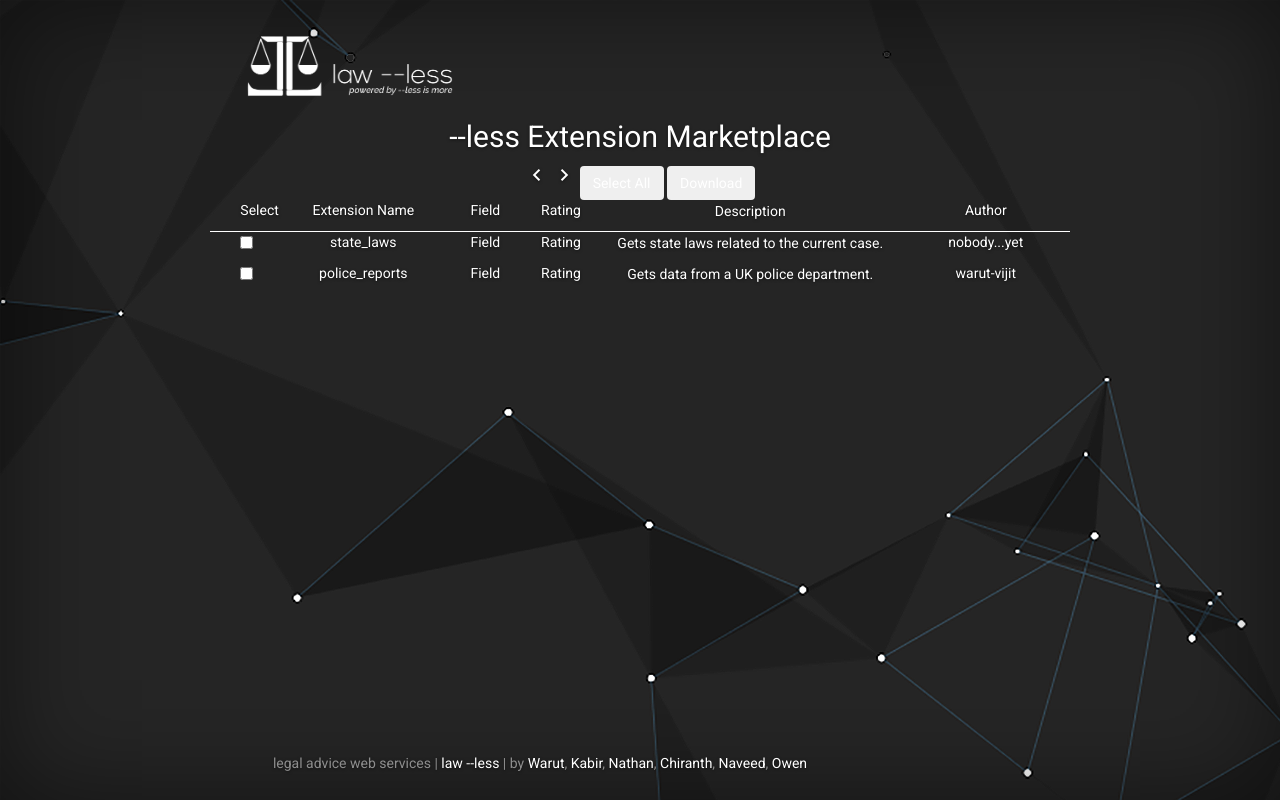
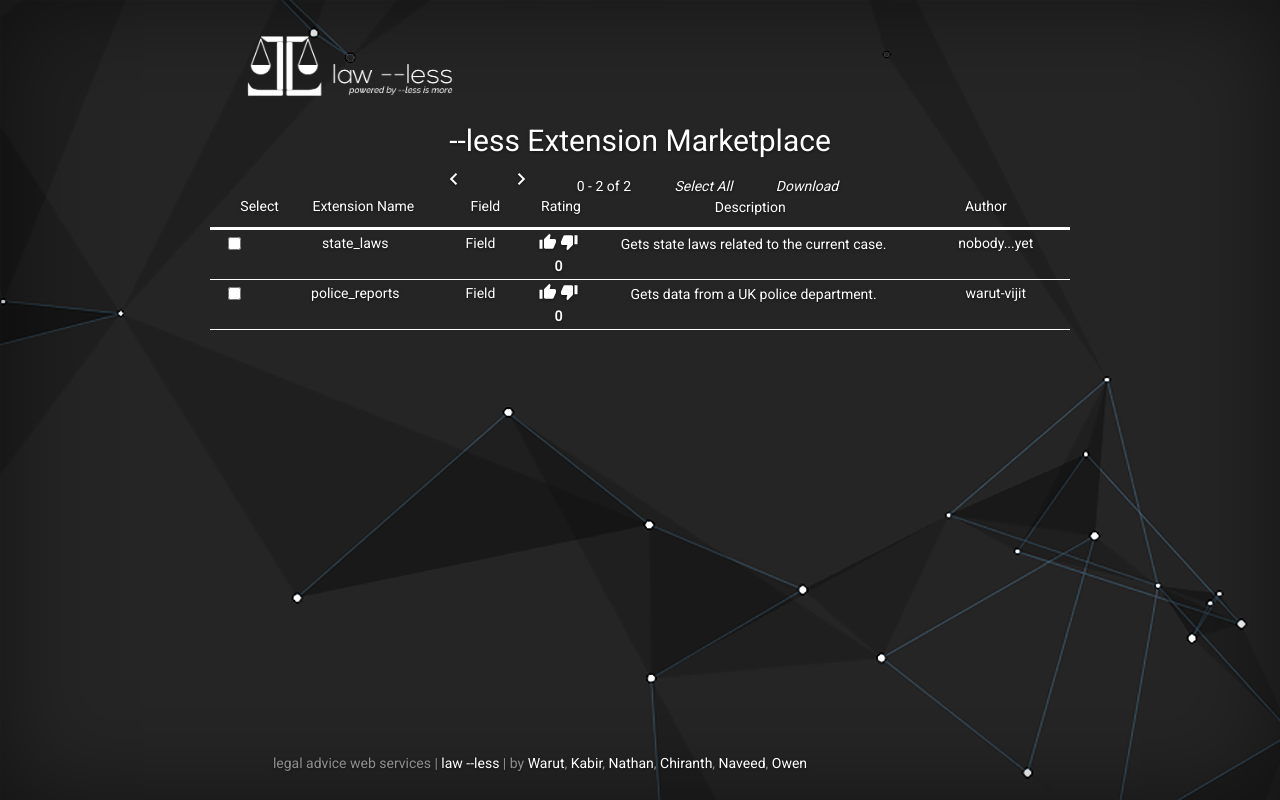
Before and after one commit to warut-vijit/law__--less, a Flask app: page /market in a window 1280 px wide. Run offline with Flask 2, Linux system fonts and the light colour scheme; data comes from the database, SQL or seed files in the repository; some libraries are stand-ins or nearby versions.

Commit message:
sqlalchemy integration, market ui/functions

```diff
--- a/app.py
+++ b/app.py
@@ -19,10 +19,6 @@ app.config['SQLALCHEMY_TRACK_MODIFICATIONS'] = False
 '''
 Endpoints for user interface delivery and document processing
 '''
-
-# initialize extensions
-print listdir('static/scripts/extensions')
-extensions = [f for f in listdir(join('static', 'scripts', 'extensions')) if not isfile(join('static', 'scripts', 'extensions', f))]
 
 def init_extensions():
     html_inject = ""
@@ -101,24 +97,47 @@ def market():
 def getextensions():
     offset = int(request.args.get('offset')) if 'offset' in request.args and request.args.get('offset').isdigit() else 0
     maxsize = int(request.args.get('maxsize')) if 'maxsize' in request.args and request.args.get('maxsize').isdigit() else 10
-    returned_extensions = []
-    for extension in extensions[offset:offset+maxsize]:
-        config_text = open(join('static', 'scripts', 'extensions', extension, 'config.json')).read()
-        config_json = json.loads(config_text)
-        ext_object = {"name":extension, "author":config_json["author"], "description":config_json["description"]}
-        returned_extensions.append(ext_object)
-    return jsonify(returned_extensions)
+    return jsonify([ext.get_dict() for ext in Extension.query.offset(offset).limit(maxsize).all()])
 
 '''
 Interact with database
 '''
 
 @app.route('/market/countextensions/',methods=['GET'])
-def countextensiions():
+def countextensions():
     return str(Extension.query.count())
 
+@app.route('/market/vote',methods=['GET'])
+def vote():
+    if 'id' in request.args and 'rating_points' in request.args and 'total_ratings' in request.args:
+        rating = request.args.get('rating_points')
+        total  = request.args.get('total_ratings')
+        Extension.query.get( request.args.get('id') ).rating_points = rating
+        Extension.query.get( request.args.get('id') ).total_ratings = total
+        db.session.commit()
+        return "success"
+
+'''
+Initialize database with local extensions
+'''
+db.app = app
 db.init_app(app)
 db.create_all(app=app)
+#db.create_all(app=app)
+extensions = [f for f in listdir(join('static', 'scripts', 'extensions')) if not isfile(join('static', 'scripts', 'extensions', f))]
+for extension in extensions:
+    if "config.json" in listdir(join('static', 'scripts', 'extensions', extension)):
+        config_text = open(join('static', 'scripts', 'extensions', extension, 'config.json')).read()
+        config_json = json.loads(config_text)
+        ext_object = Extension(
+            name=extension,
+            author=config_json["author"],
+            description=config_json["description"],
+            rating_points = 0,
+            total_ratings = 0
+        )
+        db.session.add(ext_object)
+        db.session.commit()
 
 if __name__ == '__main__':
     app.run(host='0.0.0.0', port=80, threaded=True, debug=True) #debug=True can be added for debugging
--- a/models.py
+++ b/models.py
@@ -6,5 +6,16 @@ class Extension(db.Model):
     id = db.Column(db.Integer, primary_key=True)
     name = db.Column(db.String(50), unique=True)
     author = db.Column(db.String(120))
+    description = db.Column(db.String(200))
     rating_points = db.Column(db.Integer)
     total_ratings = db.Column(db.Integer)
+
+    def get_dict(self):
+        return {
+            "id":self.id,
+            "name":self.name,
+            "author":self.author,
+            "description":self.description,
+            "rating_points":self.rating_points,
+            "total_ratings":self.total_ratings
+        }
--- a/static/scripts/market.js
+++ b/static/scripts/market.js
@@ -1,30 +1,48 @@
 var app = angular.module('marketApp', []);
 app.controller('marketCtrl', function($scope, $http) {
-    var position = 0;
-    var total_extensions = 0;
+    $scope.position = 0;
+    $scope.total_extensions = 0;
     $scope.extensions = "";
 
     //initialize list
     get_batch(0);
+    get_total_extensions();
 
     $scope.previous_batch = function() {
-        position = Math.max(position-10, 0);
+        $scope.position = Math.max($scope.position-10, 0);
+        get_batch($scope.position)
+        console.log("Backtracked to position "+$scope.position)
     }
     $scope.next_batch = function() {
-        position = Math.min(position+10, total_extensions);
+        $scope.position = Math.min($scope.position+10, $scope.total_extensions);
+        get_batch($scope.position)
+        console.log("Advanced to position "+$scope.position)
+    }
+    $scope.vote = function(extension, value) {
+        extension.rating_points += value;
+        extension.total_ratings += 1; // add vote
+        put_vote(extension["id"], extension.rating_points, extension.total_ratings);
+        console.log("Vote submitted, value set to "+rating_points);
     }
 
     // helper functions
     $scope.select_all = function() {
-        alert("selecting");
-        document.getElementsByClassName("checkbox").forEach(function(element){
-            element.value = true;
-        });
+        var checkboxes = document.getElementsByClassName("checkbox");
+        for(var index = 0; index<checkboxes.length; index++){
+            checkboxes[index].checked = true;
+        }
+    }
+    $scope.end_batch = function() {
+        return Math.min($scope.position+10, $scope.total_extensions)
     }
 
     // backend calls
     function get_batch(offset) {
-        $http.get("/market/getextensions")
+        $http({
+            url: "/market/getextensions",
+            method: "GET",
+            params: {offset: offset}
+        })
         .then(function(response) {
             console.log("response received: "+response.data);
             $scope.extensions = response.data;
@@ -37,10 +55,22 @@ app.controller('marketCtrl', function($scope, $http) {
         $http.get("/market/countextensions")
         .then(function(response) {
             console.log("response received: "+response.data);
-            total_extensions = response.data;
+            $scope.total_extensions = response.data;
         }, function(response) {
             //Second function handles error
-            console.log("error fetching extensions");
+            console.log("error counting extensions");
+        });
+    }
+    function put_vote(id, rating_points, total_ratings) {
+        $http({
+            url: "/market/vote",
+            method: "GET",
+            params: {id: id, rating_points: rating_points, total_ratings: total_ratings}
+        })
+        .then(function(response){
+            console.log("successfully voted for extension id "+id);
+        }, function(response){
+            console.log("error occurred while voting");
         });
     }
 });
--- a/static/styles/cover.css
+++ b/static/styles/cover.css
@@ -198,5 +198,28 @@ body {
  */
 
 .market-table > div:first-child {
+  border-bottom: 3px solid white;
+}
+
+.nav_bar i,span {
+  margin-left: 20px;
+  margin-right: 20px;
+}
+
+.market-table > div.ext-row {
+  padding: 3px;
   border-bottom: 1px solid white;
+  text-align: center;
 }
+
+.market-table > div.ext-row:hover {
+  background-color: rgba(0,0,0,0.3);
+}
+
+.redstyle {
+  color: #c44b4b;
+}
+
+.greenstyle {
+  color: #98c229;
+}
--- a/templates/market.html
+++ b/templates/market.html
@@ -65,12 +65,12 @@
             <div>
               <h2>--less Extension Marketplace</h2>
             </div>
-            <div> <!-- menu -->
+            <div class="nav_bar"> <!-- menu -->
               <i class="material-icons" ng-click="previous_batch()">navigate_before</i>
               <i class="material-icons" ng-click="next_batch()">navigate_next</i>
-              <!--<span>{{indices}}</span>-->
-              <input type="button" class="btn btn-large" value="Select All" ng-click="select_all()">
-              <input type="button" class="btn btn-large" value="Download">
+              <span>{{position}} - {{end_batch()}} of {{total_extensions}}</span>
+              <i ng-click="select_all()">Select All</i>
+              <i ng-click="download()">Download</i>
             </div>
             <div style="width:100%;min-height:500px;max-height:800px;" class="market-table">
               <div class="col-sm-12">
@@ -90,7 +90,7 @@
                   <p>Author</p>
                 </div>
               </div>
-              <div ng-repeat="extension in extensions track by $index" class="col-sm-12">
+              <div ng-repeat="extension in extensions track by $index" class="col-sm-12 ext-row">
                 <div class="col-sm-1">
                   <input type="checkbox" name="{{extension.name}}" class="checkbox">
                 </div>
@@ -99,7 +99,11 @@
                 </div>
                 <div class="col-sm-7">
                   <div class="col-sm-2 col-xs-6">Field</div>
-                  <div class="col-sm-2 col-xs-6">Rating</div>
+                  <div class="col-sm-2 col-xs-6">
+                    <i class="material-icons" style="font-size:18px" ng-click="vote(extension,1)">thumb_up</i>
+                    <i class="material-icons" style="font-size:18px" ng-click="vote(extension,-1)">thumb_down</i>
+                    <b ng-class="{greenstyle: extension.rating_points>0, redstyle: extension.rating_points<0}">{{extension.rating_points}}</b>
+                  </div>
                   <div class="col-sm-8"></div>
                   <p>{{extension.description}}</p>
                 </div>
```
